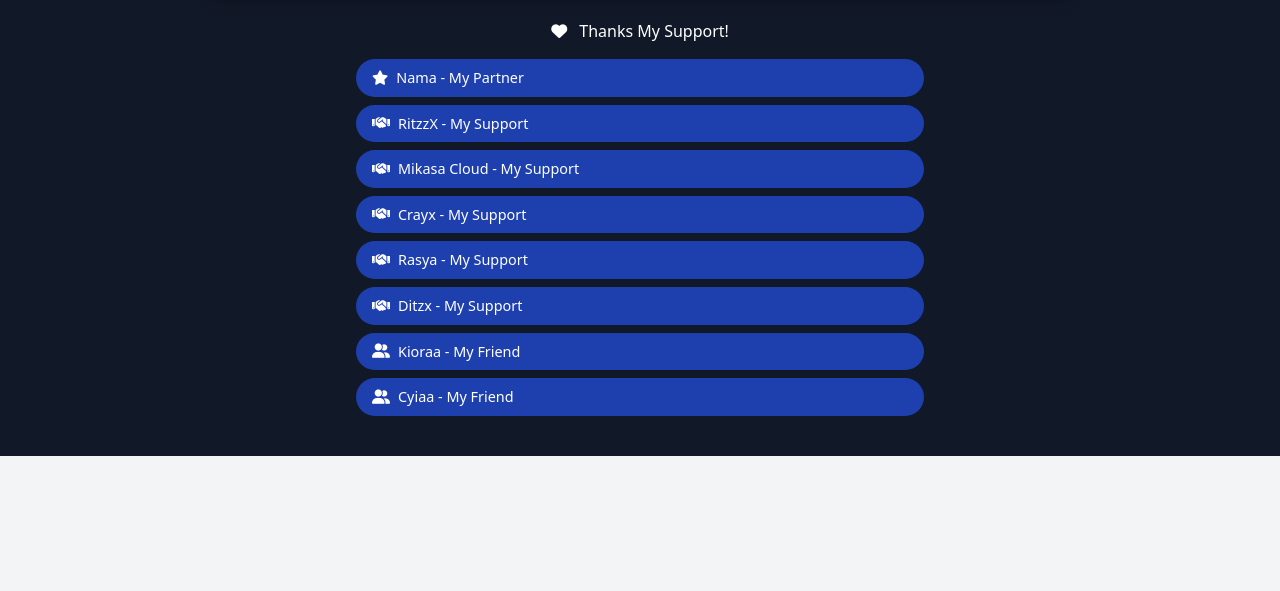
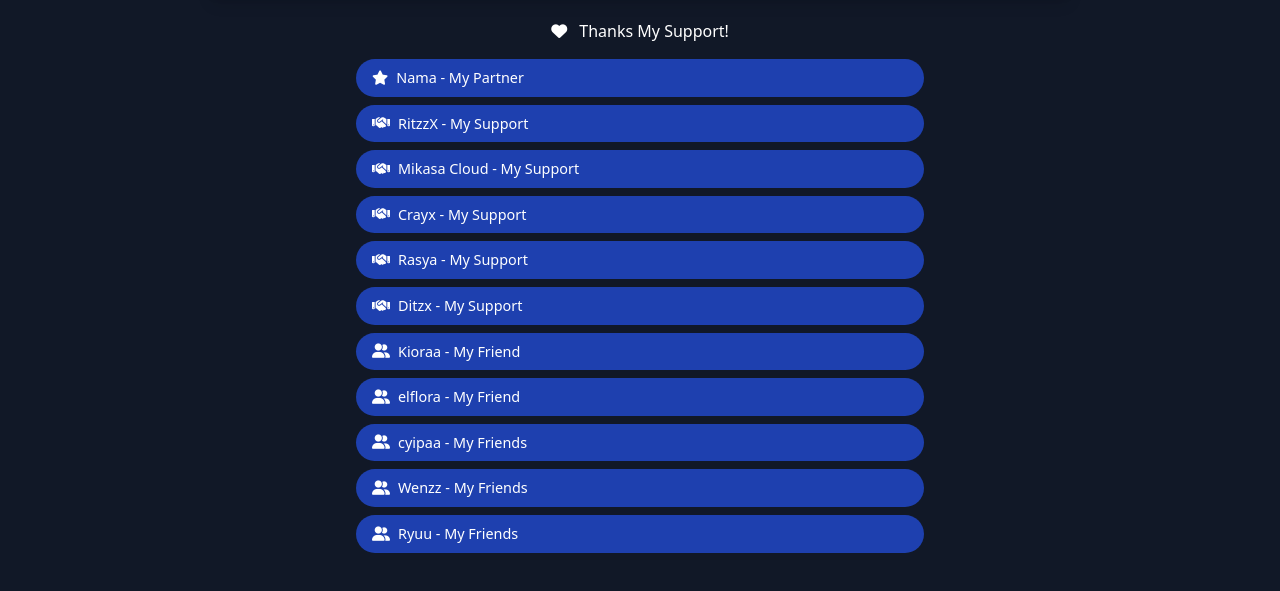
Before and after one commit to Kenn272010/vercel.app, a plain HTML site: page index.html in a window 1280 px wide. Shown: the part 1691-2282 px from the top of the page. Before the commit the page ends 2147 px from the top, so only its background shows below. Drawn offline with nearby package versions, Linux system fonts and the light colour scheme.

Commit message:
index.html

```diff
--- a/index.html
+++ b/index.html
@@ -358,7 +358,10 @@
             <li><i class="fas fa-handshake mr-2"></i> Rasya - My Support</li>
             <li><i class="fas fa-handshake mr-2"></i> Ditzx - My Support</li>
             <li><i class="fas fa-user-friends mr-2"></i> Kioraa - My Friend</li>
-            <li><i class="fas fa-user-friends mr-2"></i> Cyiaa - My Friend</li>
+            <li><i class="fas fa-user-friends mr-2"></i> elflora - My Friend</li>
+            <li><i class="fas fa-user-friends mr-2"></i> cyipaa - My Friends</li>
+            <li><i class="fas fa-user-friends mr-2"></i> Wenzz - My Friends</li>
+            <li><i class="fas fa-user-friends mr-2"></i> Ryuu - My Friends</li>
         </ul>
     </footer>
 
```
